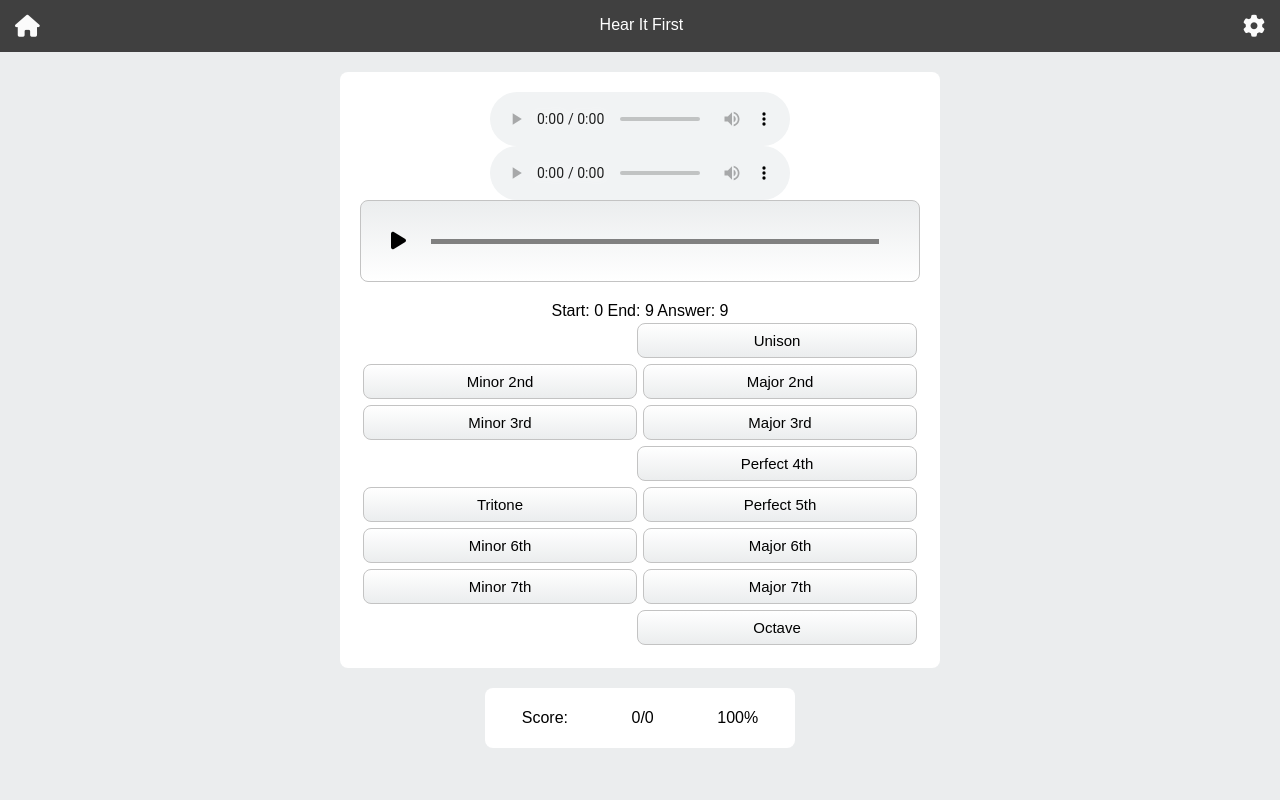
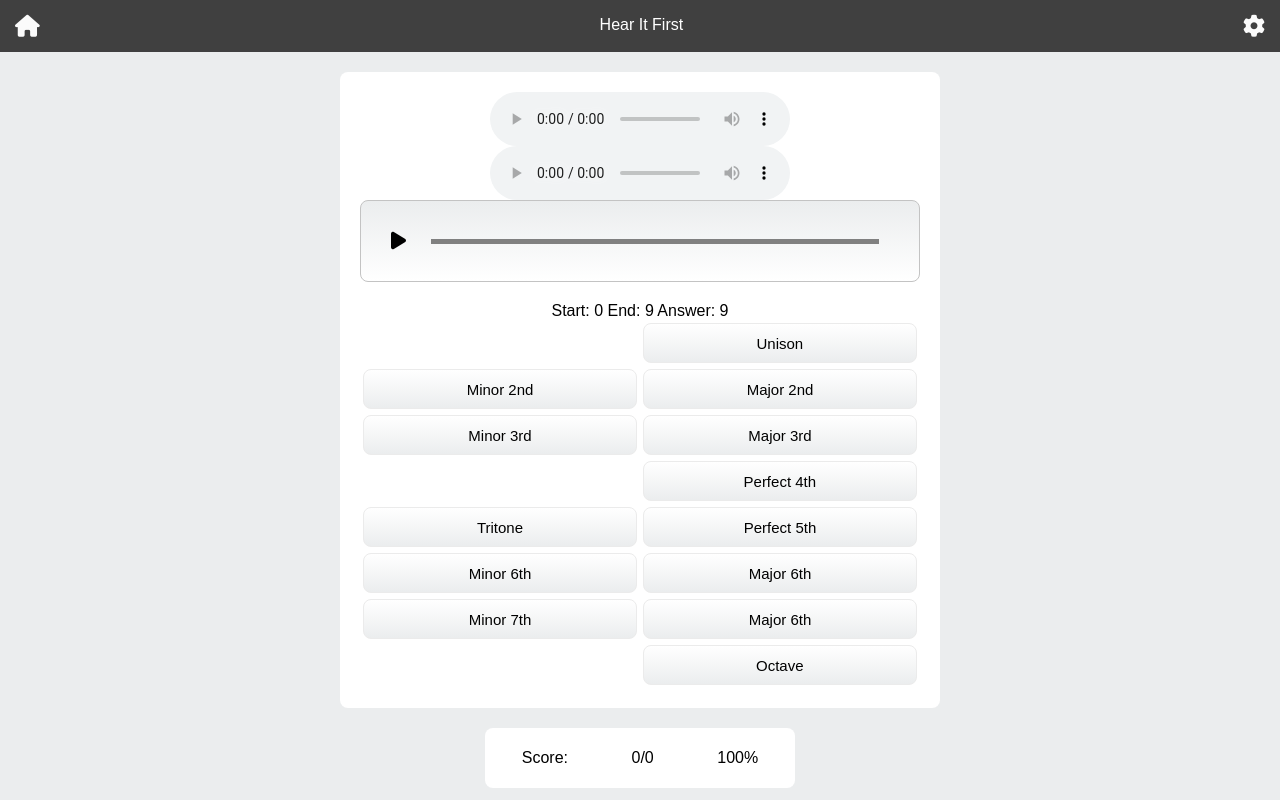
Before and after one commit to mmcgarril/ear-training-app, a React (Vite) app: page / in a window 1280 px wide. Built offline with nearby package versions, Linux system fonts and the light colour scheme.

Commit message:
Add functionality to answer buttons, create state for clicked buttons, guesses

```diff
--- /dev/null
+++ b/src/components/AnswerButton.jsx
@@ -0,0 +1,13 @@
+import { useEffect, useState } from "react"
+
+export function AnswerButton(props) {
+    const { title, value, right, selectedIntervals, intervalGroup, intAnswer, handleGuess, clickedAnsButtons} = props
+
+    return (
+        <>
+            <button className={`answer-card ${!selectedIntervals.includes(intervalGroup) ? 'disabled empty' : ''}
+                ${clickedAnsButtons.includes(value) ? 'red-button' : 'grey-button'}
+                ${right}`} value={value} onClick={() => handleGuess(value)}>{title}</button>
+        </>
+    )
+}
--- a/src/components/Quiz.jsx
+++ b/src/components/Quiz.jsx
@@ -1,13 +1,16 @@
 import { useEffect, useState } from 'react'
-import { clipDuration, createPossibleAnswers, getNewStartingPitch, intervalSources } from '../utils'
+import { clipDuration, createPossibleAnswers, intervalSources } from '../utils'
+import { AnswerButton } from './AnswerButton'
 
 export default function Quiz(props) {
     const { selectedIntervals, setSelectedIntervals, speedSelection } = props
     const [ isPlaying, setIsPlaying ] = useState(false)
-    const [ possibleAnswers, setPossibleAnswers ] = useState([])
     const [ intAnswer, setIntAnswer ] = useState(null)
     const [ startingPitch, setStartingPitch ] = useState(null)
     const [ endingPitch, setEndingPitch ] = useState(null)
+    const [ guessesCorrect, setGuessesCorrect ] = useState(0)
+    const [ guessesTotal, setGuessesTotal ] = useState(0)
+    const [ clickedAnsButtons, setClickedAnsButtons ] = useState([])
 
     function handlePlayButton() {
         const audioPlayer1 = document.getElementById('audio1')
@@ -46,14 +49,33 @@ export default function Quiz(props) {
     }
 
     function generateNewAnswer() {
-        console.log('selected ints: ', selectedIntervals)
         const possibleAnsArray = createPossibleAnswers(selectedIntervals)
-        setPossibleAnswers(possibleAnsArray)
-        console.log('possible answers: ', possibleAnswers)
         const randomIndex = Math.floor(Math.random() * possibleAnsArray.length)
         const answer = possibleAnsArray[randomIndex]
-        console.log('answer: ', answer)
         setIntAnswer(answer)
+    }
+
+    //each guess, update total (and correct) guesses, change button styling and disable, and begin next interval if correct
+    function handleGuess(btnValue) {
+        const prevTotalCount = guessesTotal
+        setGuessesTotal(prevTotalCount + 1)
+        setClickedAnsButtons([...clickedAnsButtons, btnValue])
+
+        if (btnValue == intAnswer) {
+            const prevCorrectCount = guessesCorrect
+            setGuessesCorrect(prevCorrectCount + 1)
+            generateNewStartingPitch()
+            generateNewAnswer()
+            setClickedAnsButtons([])
+
+            /* setTimeout(() => {
+                e.target.style.background = 'grey'
+                generateNewStartingPitch()
+                generateNewAnswer()
+            }, 2000) */
+        } else {
+
+        }
     }
 
     //initialze interval groups to all on page load
@@ -61,12 +83,13 @@ export default function Quiz(props) {
         setSelectedIntervals(['unison', 'seconds', 'thirds', 'fourths', 'sixths', 'sevenths'])
     }, [])
 
-    //listen for changes to interval groups, create new answer
+    //listen for changes to interval groups (on page load and when user interacts with interval menu), create start pitch and answer
     useEffect(() => {
         generateNewStartingPitch()
         generateNewAnswer()
     }, [selectedIntervals])
 
+    //make sure the ending pitch will not go out of range when start pitch and answer int are assigned
     useEffect(() => {
         if ((startingPitch + intAnswer) > (intervalSources.length - 1)) {
             generateNewStartingPitch()
@@ -94,38 +117,118 @@ export default function Quiz(props) {
                 </div>
                 <div>Start: {startingPitch} End: {endingPitch} Answer: {intAnswer}</div>
                 <div className="quiz-row right">
-                    <button className="answer-card">Unison</button>
+                    <AnswerButton title={'Unison'} value={0} right={'right'}
+                        selectedIntervals={selectedIntervals}
+                        intervalGroup={'unison'}
+                        intAnswer={intAnswer}
+                        handleGuess={handleGuess}
+                        clickedAnsButtons={clickedAnsButtons}
+                        setClickedAnsButtons={setClickedAnsButtons} />
                 </div>
                 <div className="quiz-row">
-                    <button className="answer-card">Minor 2nd</button>
-                    <button className="answer-card">Major 2nd</button>
+                    <AnswerButton title={'Minor 2nd'} value={1} right={''}
+                        selectedIntervals={selectedIntervals}
+                        intervalGroup={'seconds'}
+                        intAnswer={intAnswer}
+                        handleGuess={handleGuess}
+                        clickedAnsButtons={clickedAnsButtons}
+                        setClickedAnsButtons={setClickedAnsButtons} />
+                    {/* <button value="1" className="answer-card" onClick={handleGuess}>Minor 2nd</button> */}
+                    <AnswerButton title={'Major 2nd'} value={2} right={''}
+                        selectedIntervals={selectedIntervals}
+                        intervalGroup={'seconds'}
+                        intAnswer={intAnswer}
+                        handleGuess={handleGuess}
+                        clickedAnsButtons={clickedAnsButtons}
+                        setClickedAnsButtons={setClickedAnsButtons} />
+                    {/* <button className="answer-card">Major 2nd</button> */}
                 </div>
                 <div className="quiz-row">
-                    <button className="answer-card">Minor 3rd</button>
-                    <button className="answer-card">Major 3rd</button>
+                    <AnswerButton title={'Minor 3rd'} value={3} right={''}
+                        selectedIntervals={selectedIntervals}
+                        intervalGroup={'thirds'}
+                        intAnswer={intAnswer}
+                        handleGuess={handleGuess}
+                        clickedAnsButtons={clickedAnsButtons}
+                        setClickedAnsButtons={setClickedAnsButtons} />
+                    <AnswerButton title={'Major 3rd'} value={4} right={''}
+                        selectedIntervals={selectedIntervals}
+                        intervalGroup={'thirds'}
+                        intAnswer={intAnswer}
+                        handleGuess={handleGuess}
+                        clickedAnsButtons={clickedAnsButtons}
+                        setClickedAnsButtons={setClickedAnsButtons} />
                 </div>
                 <div className="quiz-row right">
-                    <button className="answer-card">Perfect 4th</button>
+                    <AnswerButton title={'Perfect 4th'} value={5} right={'right'}
+                        selectedIntervals={selectedIntervals}
+                        intervalGroup={'fourths'}
+                        intAnswer={intAnswer}
+                        handleGuess={handleGuess}
+                        clickedAnsButtons={clickedAnsButtons}
+                        setClickedAnsButtons={setClickedAnsButtons} />
                 </div>
                 <div className="quiz-row">
-                    <button className="answer-card">Tritone</button>
-                    <button className="answer-card">Perfect 5th</button>
+                    <AnswerButton title={'Tritone'} value={6} right={''}
+                        selectedIntervals={selectedIntervals}
+                        intervalGroup={'fourths'}
+                        intAnswer={intAnswer}
+                        handleGuess={handleGuess}
+                        clickedAnsButtons={clickedAnsButtons}
+                        setClickedAnsButtons={setClickedAnsButtons} />
+                    <AnswerButton title={'Perfect 5th'} value={7} right={''}
+                        selectedIntervals={selectedIntervals}
+                        intervalGroup={'fourths'}
+                        intAnswer={intAnswer}
+                        handleGuess={handleGuess}
+                        clickedAnsButtons={clickedAnsButtons}
+                        setClickedAnsButtons={setClickedAnsButtons} />
                 </div>
                 <div className="quiz-row">
-                    <button className="answer-card">Minor 6th</button>
-                    <button className="answer-card">Major 6th</button>
+                    <AnswerButton title={'Minor 6th'} value={8} right={''}
+                        selectedIntervals={selectedIntervals}
+                        intervalGroup={'sixths'}
+                        intAnswer={intAnswer}
+                        handleGuess={handleGuess}
+                        clickedAnsButtons={clickedAnsButtons}
+                        setClickedAnsButtons={setClickedAnsButtons} />
+                    <AnswerButton title={'Major 6th'} value={9} right={''}
+                        selectedIntervals={selectedIntervals}
+                        intervalGroup={'sixths'}
+                        intAnswer={intAnswer}
+                        handleGuess={handleGuess}
+                        clickedAnsButtons={clickedAnsButtons}
+                        setClickedAnsButtons={setClickedAnsButtons} />
                 </div>
                 <div className="quiz-row">
-                    <button className="answer-card">Minor 7th</button>
-                    <button className="answer-card">Major 7th</button>
+                    <AnswerButton title={'Minor 7th'} value={10} right={''}
+                        selectedIntervals={selectedIntervals}
+                        intervalGroup={'sevenths'}
+                        intAnswer={intAnswer}
+                        handleGuess={handleGuess}
+                        clickedAnsButtons={clickedAnsButtons}
+                        setClickedAnsButtons={setClickedAnsButtons} />
+                    <AnswerButton title={'Major 6th'} value={11} right={''}
+                        selectedIntervals={selectedIntervals}
+                        intervalGroup={'sevenths'}
+                        intAnswer={intAnswer}
+                        handleGuess={handleGuess}
+                        clickedAnsButtons={clickedAnsButtons}
+                        setClickedAnsButtons={setClickedAnsButtons} />
                 </div>
                 <div className="quiz-row right">
-                    <button className="answer-card">Octave</button>
+                    <AnswerButton title={'Octave'} value={12} right={'right'}
+                        selectedIntervals={selectedIntervals}
+                        intervalGroup={'unison'}
+                        intAnswer={intAnswer}
+                        handleGuess={handleGuess}
+                        clickedAnsButtons={clickedAnsButtons}
+                        setClickedAnsButtons={setClickedAnsButtons} />
                 </div>
             </div>
             <div className="score-container">
                 <p>Score:</p>
-                <p>0/0</p>
+                <p>{`${guessesCorrect}/${guessesTotal}`}</p>
                 <p>100%</p>
             </div>
         </>
--- a/src/index.css
+++ b/src/index.css
@@ -220,10 +220,9 @@ html, body {
 }
 
 .answer-card {
-    width: 50%;
+    width: 49%;
+    height: 40px;
     border-radius: 8px;
-    background: linear-gradient(to top, var(--main-bg-color), white);
-    border: solid rgb(195, 195, 195) 1px;
     font-size: 15px;
     margin: 3px;
     padding: 8px;
@@ -232,3 +231,27 @@ html, body {
 :hover .answer-card {
     cursor: pointer;
 }
+
+.empty {
+    background: white;
+    color: white;
+}
+
+.empty:hover {
+    cursor: auto;
+}
+
+.grey-button {
+    background: linear-gradient(to top, var(--main-bg-color), white);
+    border: solid rgb(235, 235, 235) 1px;
+}
+
+.green-button {
+    background: linear-gradient(to top, rgb(79, 189, 79), rgb(145, 189, 145));
+    border: solid rgb(112, 186, 112) 1px;
+}
+
+.red-button {
+    background: linear-gradient(to top, rgb(255, 114, 114), rgb(255, 193, 193));
+    border: solid rgb(255, 144, 144) 1px;
+}
--- a/src/utils/index.js
+++ b/src/utils/index.js
@@ -29,10 +29,6 @@ export const intervalSources = [
     './src/assets/C6.wav',
 ]
 
-export function getNewStartingPitch() {
-    return Math.floor(Math.random() * (intervalSources.length - 1))
-}
-
 export function createPossibleAnswers(selectedIntGroups) {
     const possibleIndexDistance = []
     if ((selectedIntGroups || []).includes('unison')) {
```
